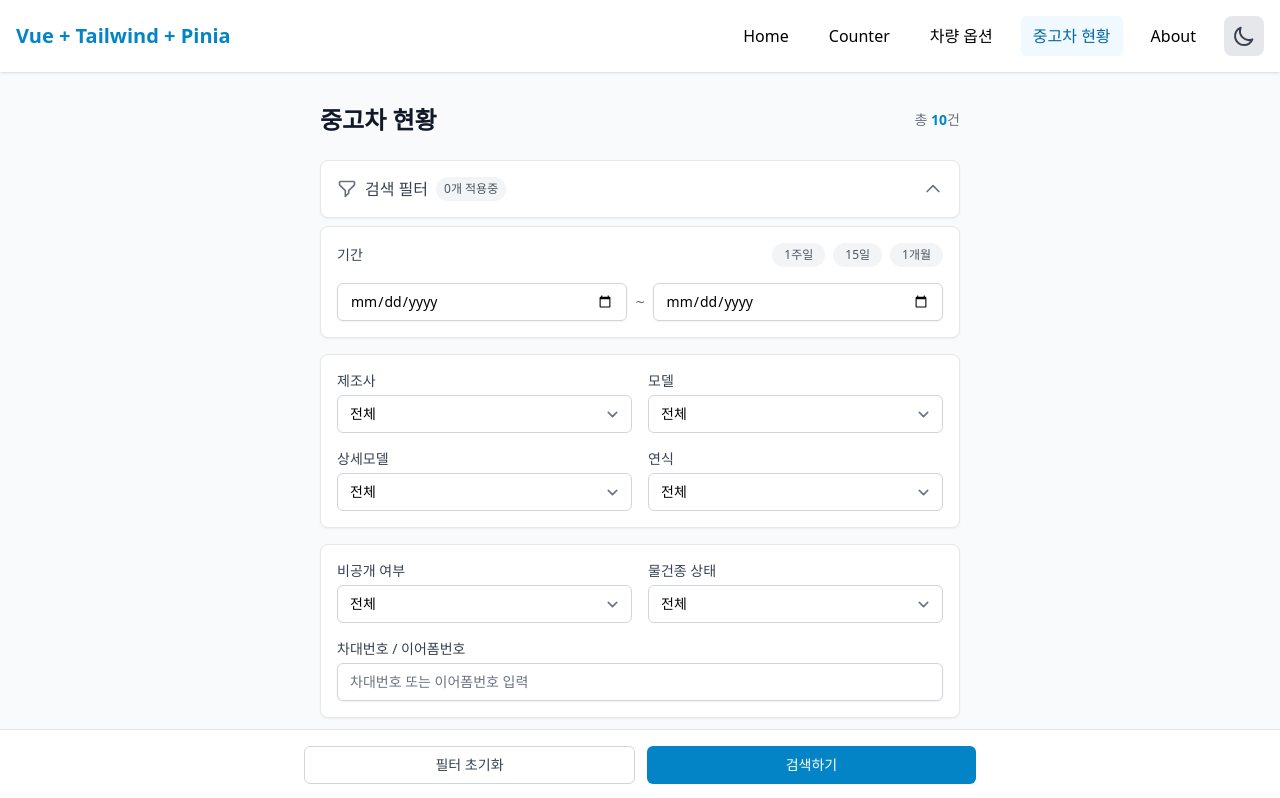
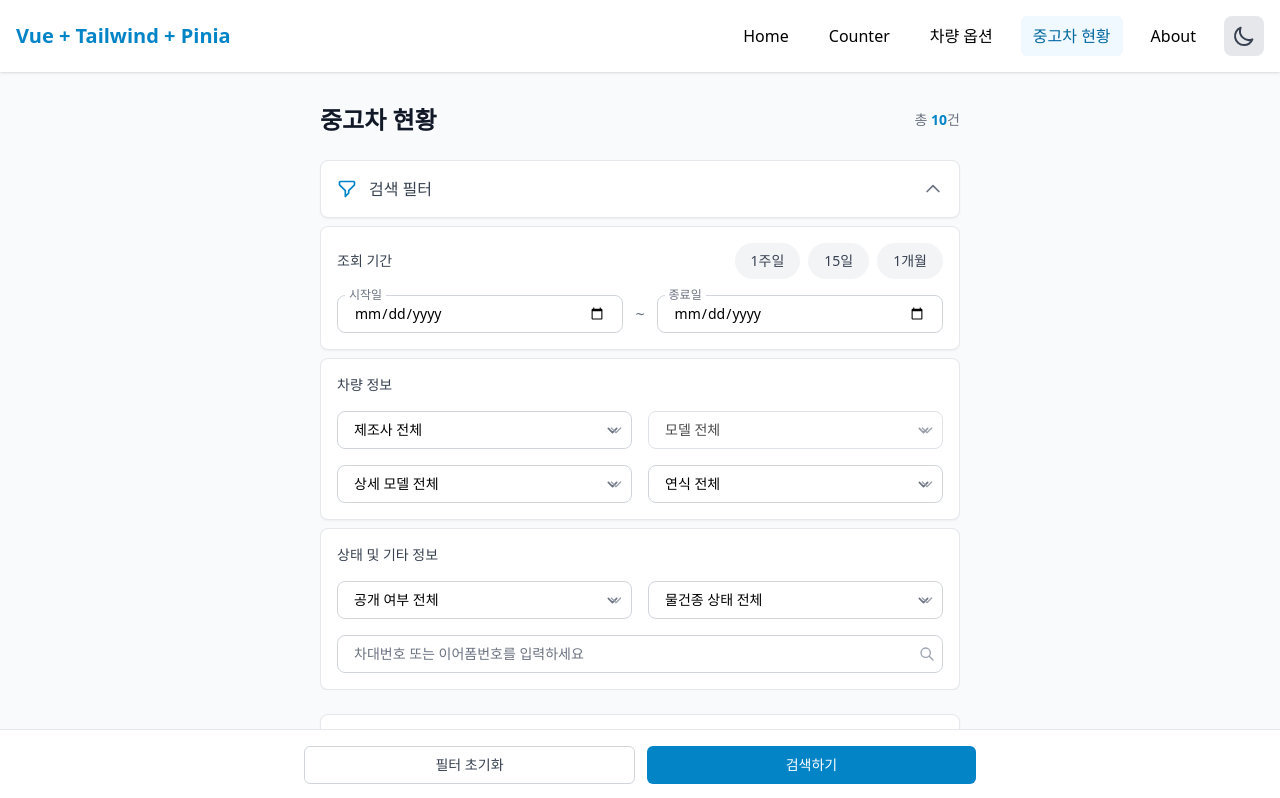
Before and after one commit to code-zeronine/vue_example, a Vue app: page /used-car-status in a window 1280 px wide. Shown: the top 798 px of the page. Built offline with nearby package versions, Linux system fonts and the light colour scheme; grey boxes are pictures that could not be loaded.

Commit message:
Enhance UsedCarStatusView with improved filter UI and styling. Added transition effects for filter visibility, updated button styles, and refined input fields for better user experience. Updated labels for clarity and consistency.

```diff
--- a/src/views/UsedCarStatusView.vue
+++ b/src/views/UsedCarStatusView.vue
@@ -8,19 +8,28 @@
     </div>
 
     <!-- 검색 필터 영역 -->
-    <div class="mb-6">
+    <div class="mb-6 space-y-2">
+      <!-- 필터 헤더 -->
       <button
         @click="isFilterOpen = !isFilterOpen"
-        class="w-full flex items-center justify-between p-4 bg-white dark:bg-gray-800 rounded-lg shadow-sm border border-gray-200 dark:border-gray-700"
+        class="w-full flex items-center justify-between p-4 bg-white dark:bg-gray-800 rounded-lg shadow-sm border border-gray-200 dark:border-gray-700 transition-all duration-200 hover:border-primary-500 dark:hover:border-primary-500"
       >
-        <div class="flex items-center space-x-2">
-          <svg class="w-5 h-5 text-gray-500" fill="none" viewBox="0 0 24 24" stroke="currentColor">
+        <div class="flex items-center space-x-3">
+          <div class="relative">
+            <svg class="w-5 h-5 text-primary-600 dark:text-primary-400" fill="none" viewBox="0 0 24 24" stroke="currentColor">
               <path stroke-linecap="round" stroke-linejoin="round" stroke-width="2" d="M3 4a1 1 0 011-1h16a1 1 0 011 1v2.586a1 1 0 01-.293.707l-6.414 6.414a1 1 0 00-.293.707V17l-4 4v-6.586a1 1 0 00-.293-.707L3.293 7.293A1 1 0 013 6.586V4z" />
             </svg>
+            <span v-if="activeFiltersCount > 0"
+              class="absolute -top-1 -right-1 w-4 h-4 bg-primary-600 text-white text-xs flex items-center justify-center rounded-full">
+              {{ activeFiltersCount }}
+            </span>
+          </div>
           <span class="font-medium text-gray-700 dark:text-gray-300">검색 필터</span>
-          <span class="px-2 py-1 text-xs rounded-full" :class="activeFiltersCount > 0 ? 'bg-primary-100 text-primary-700 dark:bg-primary-900 dark:text-primary-300' : 'bg-gray-100 text-gray-600 dark:bg-gray-700 dark:text-gray-400'">
-            {{ activeFiltersCount }}개 적용중
+          <div v-if="activeFiltersCount > 0" class="flex items-center space-x-2">
+            <span class="px-2 py-1 text-xs rounded-full bg-primary-100 text-primary-700 dark:bg-primary-900 dark:text-primary-300">
+              {{ activeFiltersCount }}개의 필터 적용중
             </span>
+          </div>
         </div>
         <svg
           class="w-5 h-5 text-gray-500 transition-transform duration-200"
@@ -34,121 +43,167 @@
       </button>
 
       <!-- 필터 상세 -->
-      <div v-show="isFilterOpen" class="mt-2 space-y-4">
+      <div v-show="isFilterOpen"
+        class="transition-all duration-200 overflow-hidden"
+        :class="{ 'opacity-100 max-h-[2000px]': isFilterOpen, 'opacity-0 max-h-0': !isFilterOpen }"
+      >
         <!-- 기간 선택 -->
-        <div class="bg-white dark:bg-gray-800 rounded-lg shadow-sm border border-gray-200 dark:border-gray-700 p-4">
-          <div class="flex items-center justify-between mb-4">
-            <label class="text-sm font-medium text-gray-700 dark:text-gray-300">기간</label>
-            <div class="flex items-center space-x-2">
+        <div class="bg-white dark:bg-gray-800 rounded-lg shadow-sm border border-gray-200 dark:border-gray-700 p-4 mb-2">
+          <div class="flex flex-col sm:flex-row sm:items-center sm:justify-between gap-4 mb-4">
+            <label class="text-sm font-medium text-gray-700 dark:text-gray-300">조회 기간</label>
+            <div class="flex flex-wrap gap-2">
               <button
                 v-for="period in quickPeriods"
                 :key="period.days"
                 @click="setQuickPeriod(period.days)"
-                class="px-3 py-1 text-xs rounded-full transition-colors duration-200"
+                class="px-4 py-2 text-sm rounded-full transition-all duration-200 focus:outline-none focus:ring-2 focus:ring-offset-2 focus:ring-primary-500"
                 :class="isSelectedPeriod(period.days) ?
-                  'bg-primary-100 text-primary-700 dark:bg-primary-900 dark:text-primary-300' :
-                  'bg-gray-100 text-gray-600 hover:bg-gray-200 dark:bg-gray-700 dark:text-gray-400 dark:hover:bg-gray-600'"
+                  'bg-primary-600 text-white hover:bg-primary-700' :
+                  'bg-gray-100 text-gray-700 hover:bg-gray-200 dark:bg-gray-700 dark:text-gray-300 dark:hover:bg-gray-600'"
               >
                 {{ period.label }}
               </button>
             </div>
           </div>
-          <div class="flex items-center space-x-2">
+          <div class="flex flex-col sm:flex-row gap-3">
+            <div class="flex-1 relative">
               <input
                 type="date"
                 v-model="searchParams.startDate"
-              class="flex-1 form-input text-sm rounded-md border-gray-300 dark:border-gray-600 dark:bg-gray-700 dark:text-white"
+                class="w-full px-4 py-2 text-sm rounded-lg border-gray-300 dark:border-gray-600 dark:bg-gray-700 dark:text-white focus:ring-primary-500 focus:border-primary-500"
               >
-            <span class="text-gray-500">~</span>
+              <label class="absolute -top-2 left-2 text-xs text-gray-500 dark:text-gray-400 bg-white dark:bg-gray-800 px-1">
+                시작일
+              </label>
+            </div>
+            <div class="flex items-center justify-center">
+              <span class="text-gray-500 dark:text-gray-400">~</span>
+            </div>
+            <div class="flex-1 relative">
               <input
                 type="date"
                 v-model="searchParams.endDate"
-              class="flex-1 form-input text-sm rounded-md border-gray-300 dark:border-gray-600 dark:bg-gray-700 dark:text-white"
+                class="w-full px-4 py-2 text-sm rounded-lg border-gray-300 dark:border-gray-600 dark:bg-gray-700 dark:text-white focus:ring-primary-500 focus:border-primary-500"
               >
+              <label class="absolute -top-2 left-2 text-xs text-gray-500 dark:text-gray-400 bg-white dark:bg-gray-800 px-1">
+                종료일
+              </label>
+            </div>
           </div>
         </div>
 
         <!-- 차량 정보 -->
-        <div class="bg-white dark:bg-gray-800 rounded-lg shadow-sm border border-gray-200 dark:border-gray-700 p-4">
-          <div class="grid grid-cols-2 gap-4">
-            <div>
-              <label class="block text-sm font-medium text-gray-700 dark:text-gray-300 mb-1">제조사</label>
+        <div class="bg-white dark:bg-gray-800 rounded-lg shadow-sm border border-gray-200 dark:border-gray-700 p-4 mb-2">
+          <h3 class="text-sm font-medium text-gray-700 dark:text-gray-300 mb-4">차량 정보</h3>
+          <div class="grid grid-cols-1 sm:grid-cols-2 gap-4">
+            <div class="relative">
               <select
                 v-model="searchParams.manufacturer"
-                class="form-select w-full text-sm rounded-md border-gray-300 dark:border-gray-600 dark:bg-gray-700 dark:text-white"
+                class="w-full px-4 py-2 text-sm rounded-lg border-gray-300 dark:border-gray-600 dark:bg-gray-700 dark:text-white focus:ring-primary-500 focus:border-primary-500 appearance-none"
               >
-                <option value="">전체</option>
+                <option value="">제조사 전체</option>
                 <option v-for="mfr in manufacturers" :key="mfr" :value="mfr">{{ mfr }}</option>
               </select>
+              <div class="absolute inset-y-0 right-0 flex items-center px-2 pointer-events-none">
+                <svg class="w-4 h-4 text-gray-400" fill="none" stroke="currentColor" viewBox="0 0 24 24">
+                  <path stroke-linecap="round" stroke-linejoin="round" stroke-width="2" d="M19 9l-7 7-7-7" />
+                </svg>
               </div>
-            <div>
-              <label class="block text-sm font-medium text-gray-700 dark:text-gray-300 mb-1">모델</label>
+            </div>
+            <div class="relative">
               <select
                 v-model="searchParams.model"
-                class="form-select w-full text-sm rounded-md border-gray-300 dark:border-gray-600 dark:bg-gray-700 dark:text-white"
+                class="w-full px-4 py-2 text-sm rounded-lg border-gray-300 dark:border-gray-600 dark:bg-gray-700 dark:text-white focus:ring-primary-500 focus:border-primary-500 appearance-none"
+                :disabled="!searchParams.manufacturer"
               >
-                <option value="">전체</option>
+                <option value="">모델 전체</option>
                 <option v-for="model in filteredModels" :key="model" :value="model">{{ model }}</option>
               </select>
+              <div class="absolute inset-y-0 right-0 flex items-center px-2 pointer-events-none">
+                <svg class="w-4 h-4 text-gray-400" fill="none" stroke="currentColor" viewBox="0 0 24 24">
+                  <path stroke-linecap="round" stroke-linejoin="round" stroke-width="2" d="M19 9l-7 7-7-7" />
+                </svg>
               </div>
-            <div>
-              <label class="block text-sm font-medium text-gray-700 dark:text-gray-300 mb-1">상세모델</label>
+            </div>
+            <div class="relative">
               <select
                 v-model="searchParams.detailModel"
-                class="form-select w-full text-sm rounded-md border-gray-300 dark:border-gray-600 dark:bg-gray-700 dark:text-white"
+                class="w-full px-4 py-2 text-sm rounded-lg border-gray-300 dark:border-gray-600 dark:bg-gray-700 dark:text-white focus:ring-primary-500 focus:border-primary-500 appearance-none"
               >
-                <option value="">전체</option>
+                <option value="">상세 모델 전체</option>
                 <option v-for="model in detailModels" :key="model" :value="model">{{ model }}</option>
               </select>
+              <div class="absolute inset-y-0 right-0 flex items-center px-2 pointer-events-none">
+                <svg class="w-4 h-4 text-gray-400" fill="none" stroke="currentColor" viewBox="0 0 24 24">
+                  <path stroke-linecap="round" stroke-linejoin="round" stroke-width="2" d="M19 9l-7 7-7-7" />
+                </svg>
               </div>
-            <div>
-              <label class="block text-sm font-medium text-gray-700 dark:text-gray-300 mb-1">연식</label>
+            </div>
+            <div class="relative">
               <select
                 v-model="searchParams.year"
-                class="form-select w-full text-sm rounded-md border-gray-300 dark:border-gray-600 dark:bg-gray-700 dark:text-white"
+                class="w-full px-4 py-2 text-sm rounded-lg border-gray-300 dark:border-gray-600 dark:bg-gray-700 dark:text-white focus:ring-primary-500 focus:border-primary-500 appearance-none"
               >
-                <option value="">전체</option>
+                <option value="">연식 전체</option>
                 <option v-for="year in years" :key="year" :value="year">{{ year }}년</option>
               </select>
+              <div class="absolute inset-y-0 right-0 flex items-center px-2 pointer-events-none">
+                <svg class="w-4 h-4 text-gray-400" fill="none" stroke="currentColor" viewBox="0 0 24 24">
+                  <path stroke-linecap="round" stroke-linejoin="round" stroke-width="2" d="M19 9l-7 7-7-7" />
+                </svg>
+              </div>
             </div>
           </div>
         </div>
 
         <!-- 상태 및 기타 정보 -->
         <div class="bg-white dark:bg-gray-800 rounded-lg shadow-sm border border-gray-200 dark:border-gray-700 p-4">
-          <div class="grid grid-cols-2 gap-4">
-            <div>
-              <label class="block text-sm font-medium text-gray-700 dark:text-gray-300 mb-1">비공개 여부</label>
+          <h3 class="text-sm font-medium text-gray-700 dark:text-gray-300 mb-4">상태 및 기타 정보</h3>
+          <div class="grid grid-cols-1 sm:grid-cols-2 gap-4 mb-4">
+            <div class="relative">
               <select
                 v-model="searchParams.visibility"
-                class="form-select w-full text-sm rounded-md border-gray-300 dark:border-gray-600 dark:bg-gray-700 dark:text-white"
+                class="w-full px-4 py-2 text-sm rounded-lg border-gray-300 dark:border-gray-600 dark:bg-gray-700 dark:text-white focus:ring-primary-500 focus:border-primary-500 appearance-none"
               >
-                <option value="all">전체</option>
+                <option value="all">공개 여부 전체</option>
                 <option value="public">공개</option>
                 <option value="private">비공개</option>
               </select>
+              <div class="absolute inset-y-0 right-0 flex items-center px-2 pointer-events-none">
+                <svg class="w-4 h-4 text-gray-400" fill="none" stroke="currentColor" viewBox="0 0 24 24">
+                  <path stroke-linecap="round" stroke-linejoin="round" stroke-width="2" d="M19 9l-7 7-7-7" />
+                </svg>
               </div>
-            <div>
-              <label class="block text-sm font-medium text-gray-700 dark:text-gray-300 mb-1">물건종 상태</label>
+            </div>
+            <div class="relative">
               <select
                 v-model="searchParams.status"
-                class="form-select w-full text-sm rounded-md border-gray-300 dark:border-gray-600 dark:bg-gray-700 dark:text-white"
+                class="w-full px-4 py-2 text-sm rounded-lg border-gray-300 dark:border-gray-600 dark:bg-gray-700 dark:text-white focus:ring-primary-500 focus:border-primary-500 appearance-none"
               >
-                <option value="all">전체</option>
+                <option value="all">물건종 상태 전체</option>
                 <option value="waiting">대기중</option>
                 <option value="selling">판매중</option>
                 <option value="completed">판매완료</option>
               </select>
+              <div class="absolute inset-y-0 right-0 flex items-center px-2 pointer-events-none">
+                <svg class="w-4 h-4 text-gray-400" fill="none" stroke="currentColor" viewBox="0 0 24 24">
+                  <path stroke-linecap="round" stroke-linejoin="round" stroke-width="2" d="M19 9l-7 7-7-7" />
+                </svg>
               </div>
             </div>
-          <div class="mt-4">
-            <label class="block text-sm font-medium text-gray-700 dark:text-gray-300 mb-1">차대번호 / 이어폼번호</label>
+          </div>
+          <div class="relative">
             <input
               type="text"
               v-model="searchParams.vinNumber"
-              placeholder="차대번호 또는 이어폼번호 입력"
-              class="form-input w-full text-sm rounded-md border-gray-300 dark:border-gray-600 dark:bg-gray-700 dark:text-white"
+              placeholder="차대번호 또는 이어폼번호를 입력하세요"
+              class="w-full px-4 py-2 text-sm rounded-lg border-gray-300 dark:border-gray-600 dark:bg-gray-700 dark:text-white focus:ring-primary-500 focus:border-primary-500"
             >
+            <div class="absolute inset-y-0 right-0 flex items-center px-2">
+              <svg class="w-4 h-4 text-gray-400" fill="none" viewBox="0 0 24 24" stroke="currentColor">
+                <path stroke-linecap="round" stroke-linejoin="round" stroke-width="2" d="M21 21l-6-6m2-5a7 7 0 11-14 0 7 7 0 0114 0z" />
+              </svg>
+            </div>
           </div>
         </div>
       </div>
```
Lines whose indentation alone changed are shown as unchanged.
